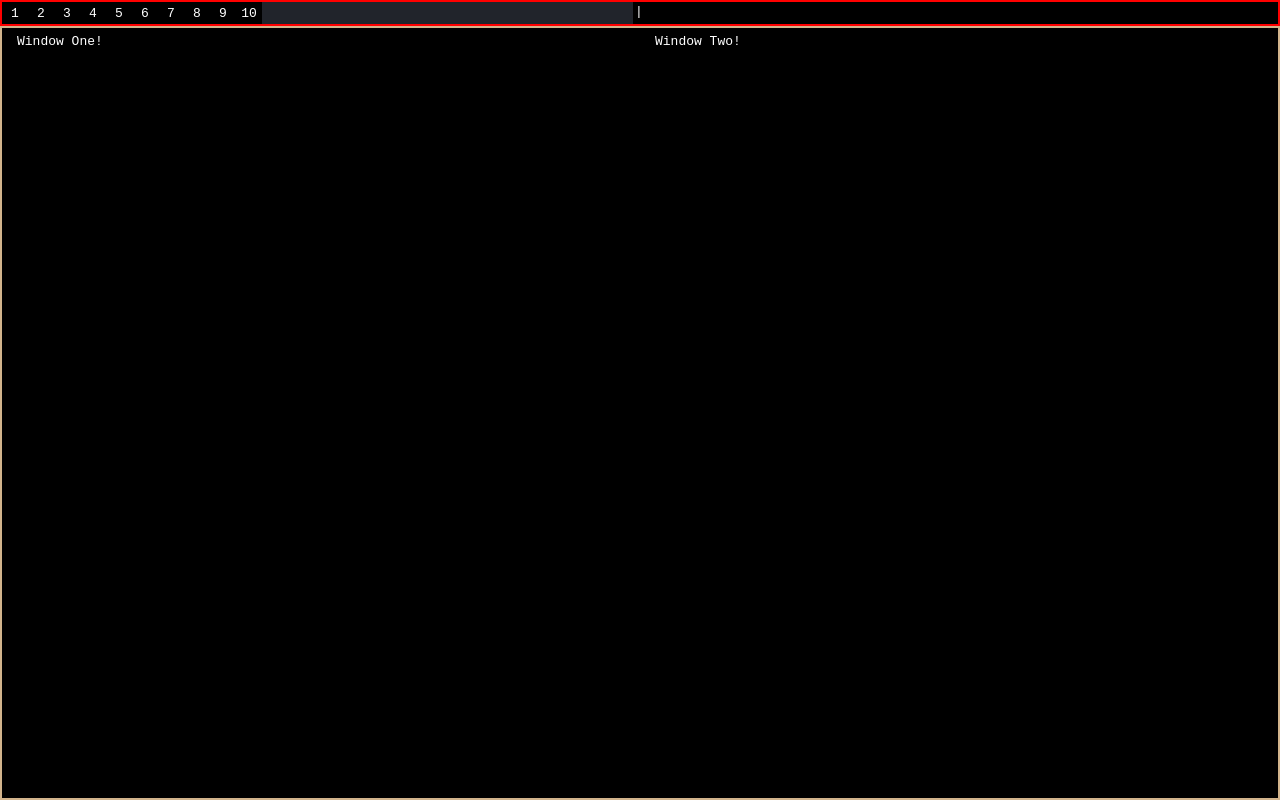
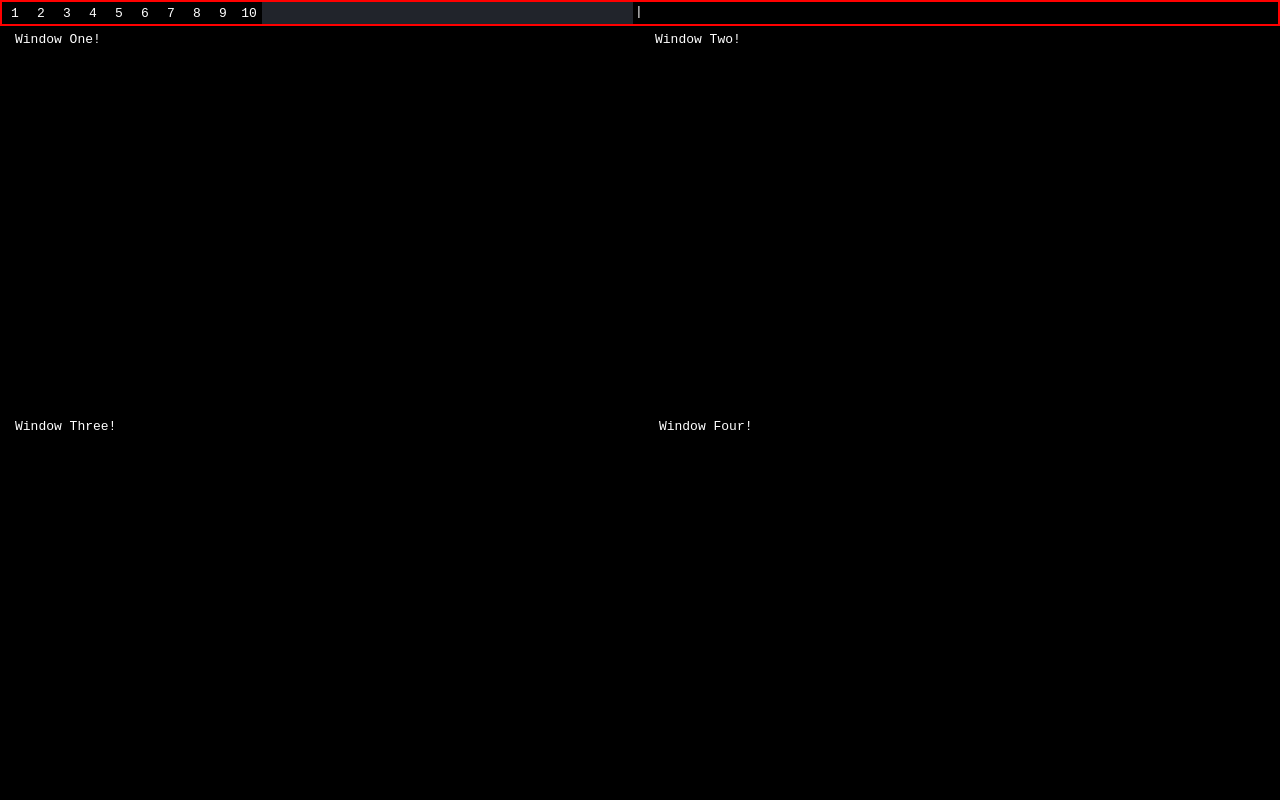
Before and after one commit to Noah2610/i3-color-theme-editor, a website built with webpack: page public/index.html in a window 1280 px wide. Built offline with nearby package versions, Linux system fonts and the light colour scheme.

Commit message:
Update color styling

```diff
--- a/public/css/desktop.css
+++ b/public/css/desktop.css
@@ -53,8 +53,6 @@
 .desktop-body {
     position: relative;
     flex-grow: 1;
-    display: block;
-
-    border: solid 0.2em tan;
-    box-sizing: border-box;
+    display: flex;
+    flex-direction: column;
 }
--- a/public/css/theme.css
+++ b/public/css/theme.css
@@ -43,6 +43,10 @@
     --theme-window-focused-background: #000000;
     --theme-window-focused-text: #000000;
 
+    --theme-window-focused_inactive-border: #000000;
+    --theme-window-focused_inactive-background: #000000;
+    --theme-window-focused_inactive-text: #000000;
+
     --theme-window-unfocused-border: #000000;
     --theme-window-unfocused-background: #000000;
     --theme-window-unfocused-text: #000000;
@@ -57,9 +61,6 @@
 
     --theme-window-focused-indicator: #000000;
     --theme-window-focused-child_border: #000000;
-    --theme-window-focused_inactive-border: #000000;
-    --theme-window-focused_inactive-background: #000000;
-    --theme-window-focused_inactive-text: #000000;
     --theme-window-focused_inactive-indicator: #000000;
     --theme-window-focused_inactive-child_border: #000000;
     --theme-window-unfocused-indicator: #000000;
--- a/public/css/window.css
+++ b/public/css/window.css
@@ -31,6 +31,12 @@
     border-color: var(--theme-window-unfocused-border);
 }
 
+.window.--focused-inactive .window-bar {
+    background-color: var(--theme-window-focused_inactive-background);
+    color: var(--theme-window-focused_inactive-text);
+    border-color: var(--theme-window-focused_inactive-border);
+}
+
 .window.--focused .window-bar {
     background-color: var(--theme-window-focused-background);
     color: var(--theme-window-focused-text);
--- a/public/index.html
+++ b/public/index.html
@@ -43,6 +43,14 @@
                             <div class="window-bar">Window Two!</div>
                         </div>
                     </div>
+                    <div class="windows">
+                        <div class="window --focused-inactive">
+                            <div class="window-bar">Window Three!</div>
+                        </div>
+                        <div class="window --urgent">
+                            <div class="window-bar">Window Four!</div>
+                        </div>
+                    </div>
                 </div>
             </div>
         </main>
```
